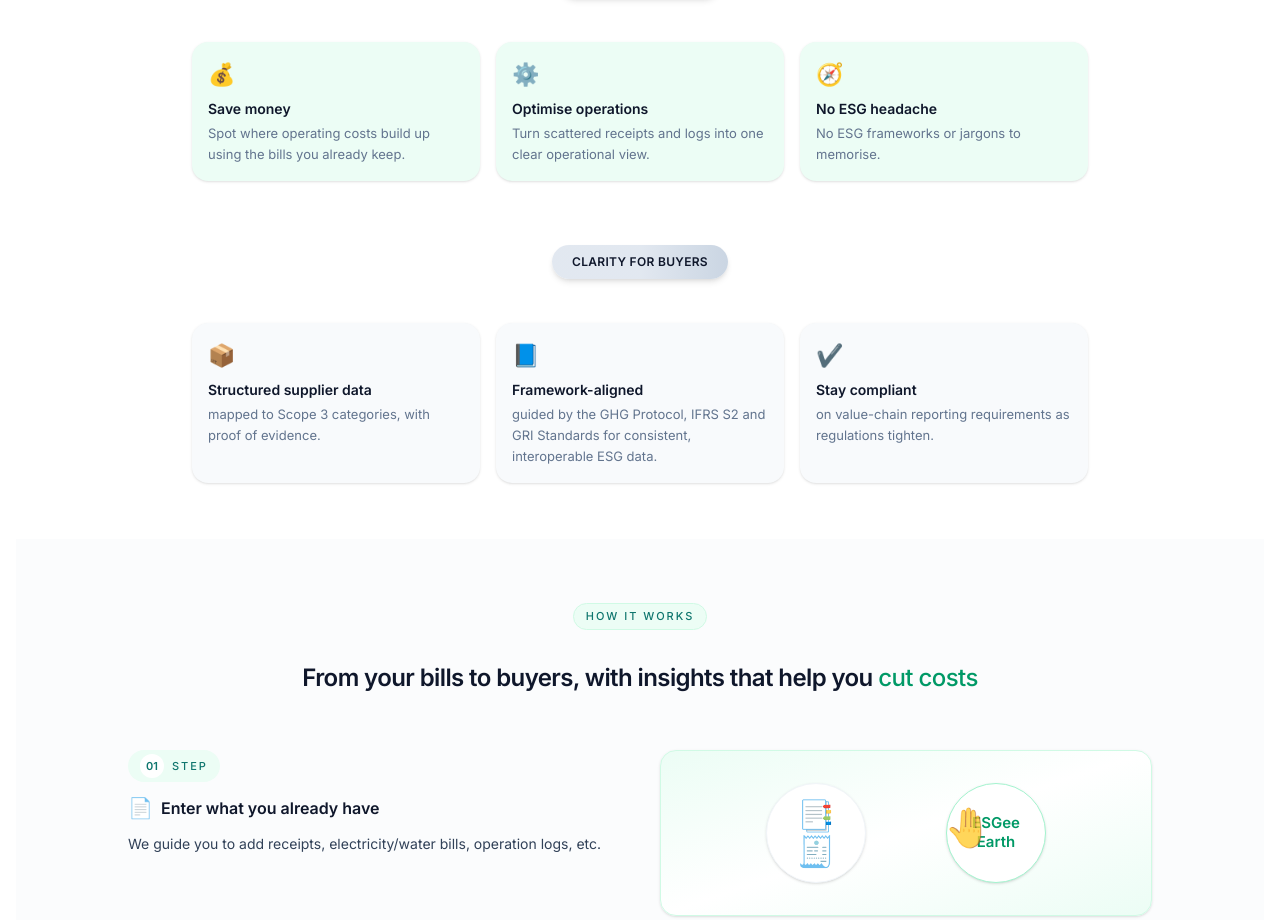
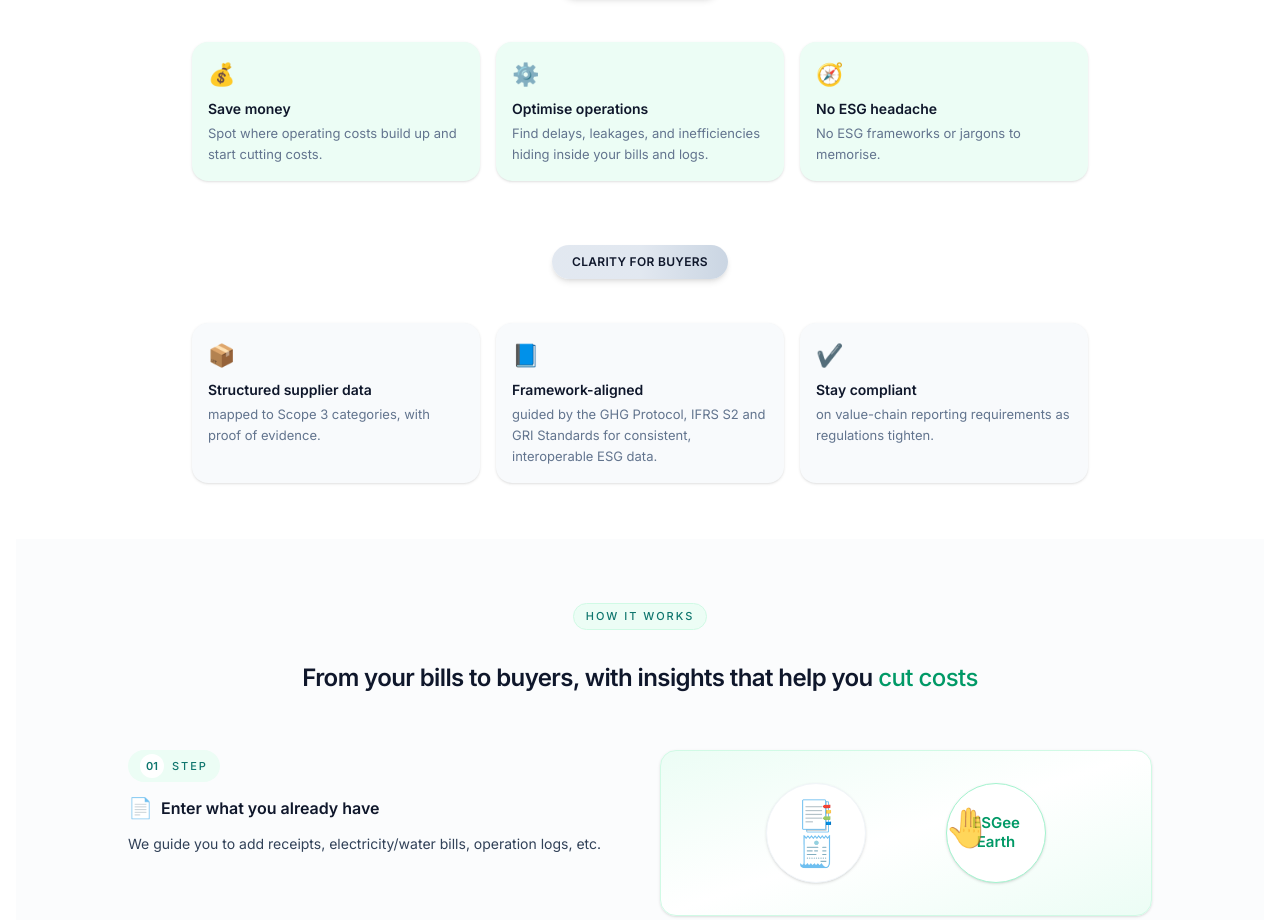
Before and after one commit to esgee-earth/esgee-earth-site, a Next.js app: page / in a window 1280 px wide. Shown: the part 1207-2127 px from the top of the page. Built offline with nearby package versions, Linux system fonts and the light colour scheme.

Commit message:
revised sme benefits

```diff
--- a/app/page.tsx
+++ b/app/page.tsx
@@ -209,13 +209,13 @@ function HeroDiagramMinimal() {
             variant="sme"
             icon="💰"
             title="Save money"
-            body="Spot where operating costs build up using the bills you already keep."
+            body="Spot where operating costs build up and start cutting costs."
           />
           <BenefitCardWithIcon
             variant="sme"
             icon="⚙️"
             title="Optimise operations"
-            body="Turn scattered receipts and logs into one clear operational view."
+            body="Find delays, leakages, and inefficiencies hiding inside your bills and logs."
           />
           <BenefitCardWithIcon
             variant="sme"
```
